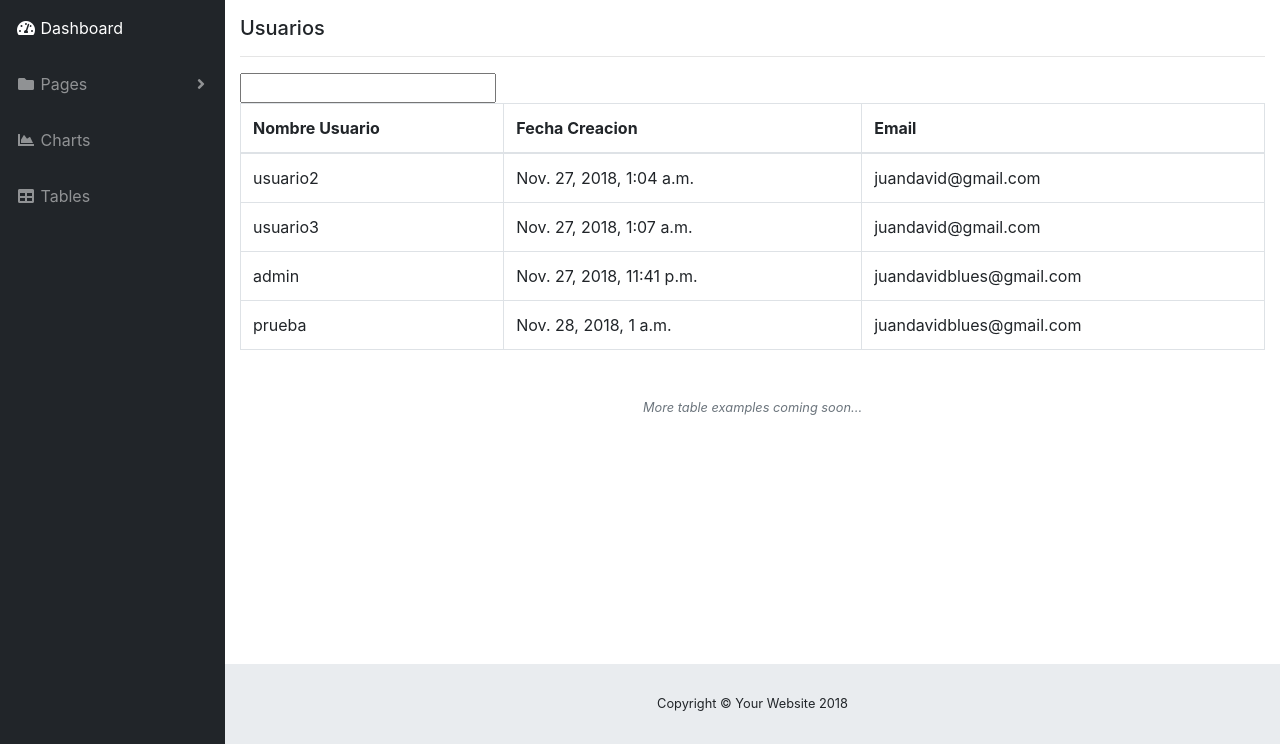
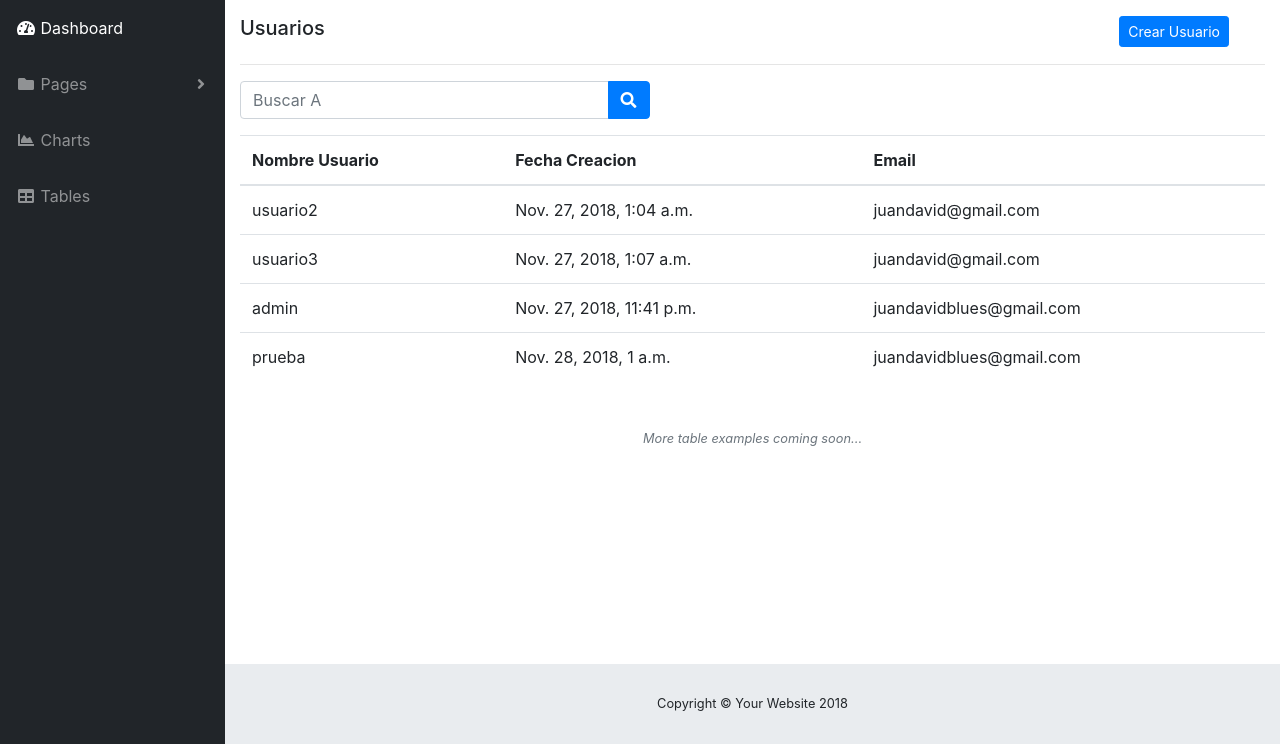
Before and after one commit to juandavidblues/Odontoplus, a Django app: template odontoplus/core/templates/core/user_list.html in a window 1280 px wide. Shown: the part 56-800 px from the top of the page. Run offline with Django 3.2, Linux system fonts and the light colour scheme; the template is opened without the code that fills it: values that come from a table or form of the project are taken from there, others are empty; data comes from the database, SQL or seed files in the repository; parts of the project's set-up code (start-up, migrations or seed data) failed here and were passed over; some libraries are stand-ins or nearby versions.

Commit message:
nueva rama

```diff
--- a/odontoplus/core/templates/core/base.html
+++ b/odontoplus/core/templates/core/base.html
@@ -120,9 +120,9 @@
       </ul>
       <div id="content-wrapper">
         <div class="container-fluid">
-      {% block content %}
-        <!-- /.container-fluid -->
-      {% endblock %}
+        {% block content %}
+
+        {% endblock %}
         </div>
 
         <p class="small text-center text-muted my-5">
--- a/odontoplus/core/templates/core/user_list.html
+++ b/odontoplus/core/templates/core/user_list.html
@@ -1,16 +1,29 @@
 {% extends 'core/base.html' %}
 
 {% block content %}
-<h5>Usuarios</h5>
+<div class="row">
+    <div class="col-md-2">
+        <h5>Usuarios</h5>
+    </div>
+    <div class="col-md-1 offset-md-8">
+        <button class="btn btn-primary btn-sm" type="button">Crear Usuario</button>
+    </div>
+</div>
+
 <hr>
-<form class="input-group">
+<form>
     <div class="row">
-        <div class="col-md-4">
-            <input type='text'>
+        <div class="col-md-5 form-group input-group">
+            <input type="text" class="form-control" id="search_field" placeholder="Buscar A">
+            <div class="input-group-append">
+                <button class="btn btn-primary" type="button">
+                    <i class="fas fa-search"></i>
+                </button>
+            </div>
         </div>
     </div>
 </form>
-<table class="table table-bordered" id="users_table" width="100%" cellspacing="0">
+<table class="table" id="users_table" width="100%" cellspacing="0">
     <thead>
         <tr>
             <th>Nombre Usuario</th>
--- a/odontoplus/core/views.py
+++ b/odontoplus/core/views.py
@@ -110,7 +110,7 @@ def login(request):
     })
 
 @login_required
-def users(request):
+def users_index(request):
     from odontoplus.core.models import User
     users =  User.objects.all()
     return render(request,'core/users.html',{
@@ -120,3 +120,6 @@ def users(request):
 @login_required
 def panel_control(request):
     return HttpResponse('')
+
+@login_required
+def create_view(request):
```
